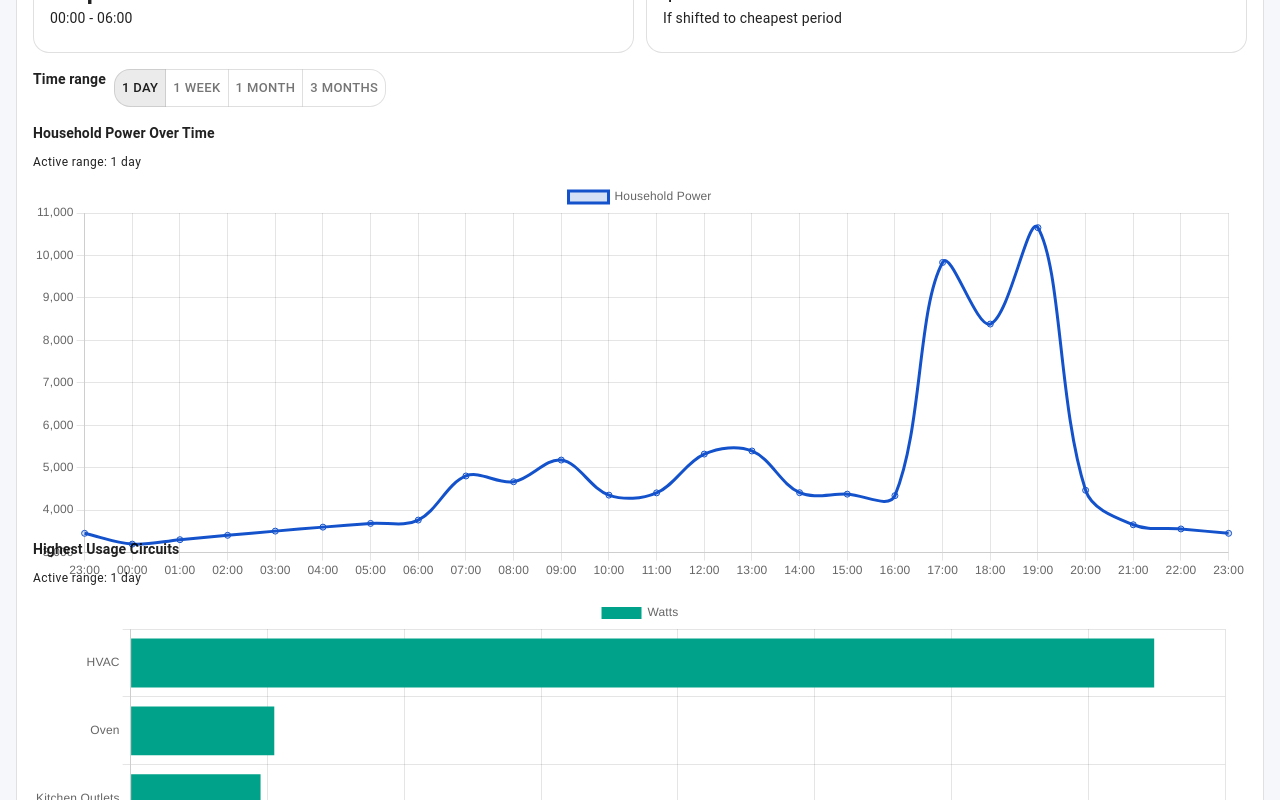
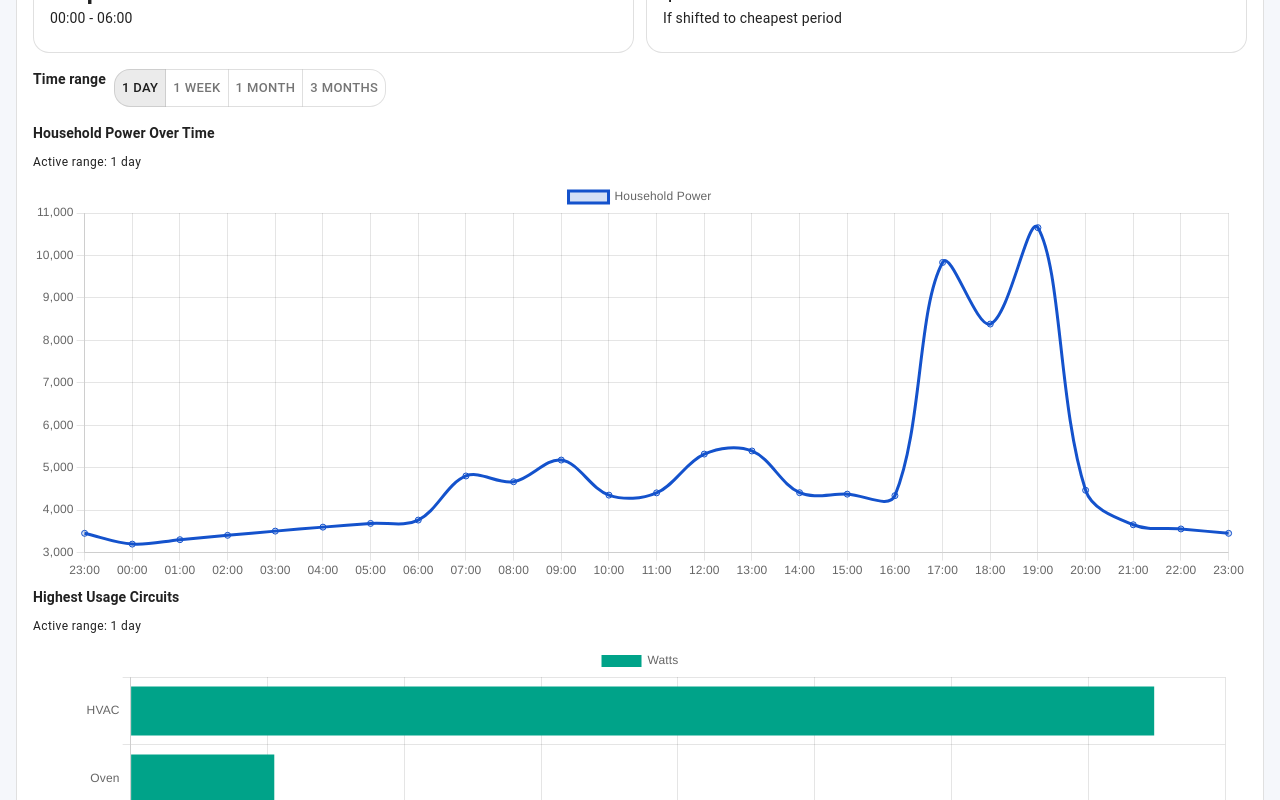
Before and after one commit to masoncpott/capstone-303, a React (Vite) app: page / in a window 1280 px wide. Shown: the part 1300-2100 px from the top of the page. Built offline with nearby package versions, Linux system fonts and the light colour scheme.

Commit message:
feat: wrap chart components in Stack for improved layout in PowerAnalyticsPanel

```diff
--- a/src/components/home/PowerAnalyticsPanel.tsx
+++ b/src/components/home/PowerAnalyticsPanel.tsx
@@ -204,6 +204,7 @@ export function PowerAnalyticsPanel() {
 
           <ChartTimeframeSelector value={selectedTimeframe} onChange={setSelectedTimeframe} />
 
+          <Stack spacing={8}>
             <HouseholdPowerChart
               title={powerAnalyticsConfig.sections.householdPowerOverTime}
               subtitle={activeRangeTitle}
@@ -224,6 +225,7 @@ export function PowerAnalyticsPanel() {
               data={doughnutData}
               options={doughnutChartOptions}
             />
+          </Stack>
 
           <Stack direction="row" spacing={1} useFlexGap sx={{ flexWrap: 'wrap' }}>
             {analytics.topCircuits.map((circuit) => (
```
Lines whose indentation alone changed are shown as unchanged.
